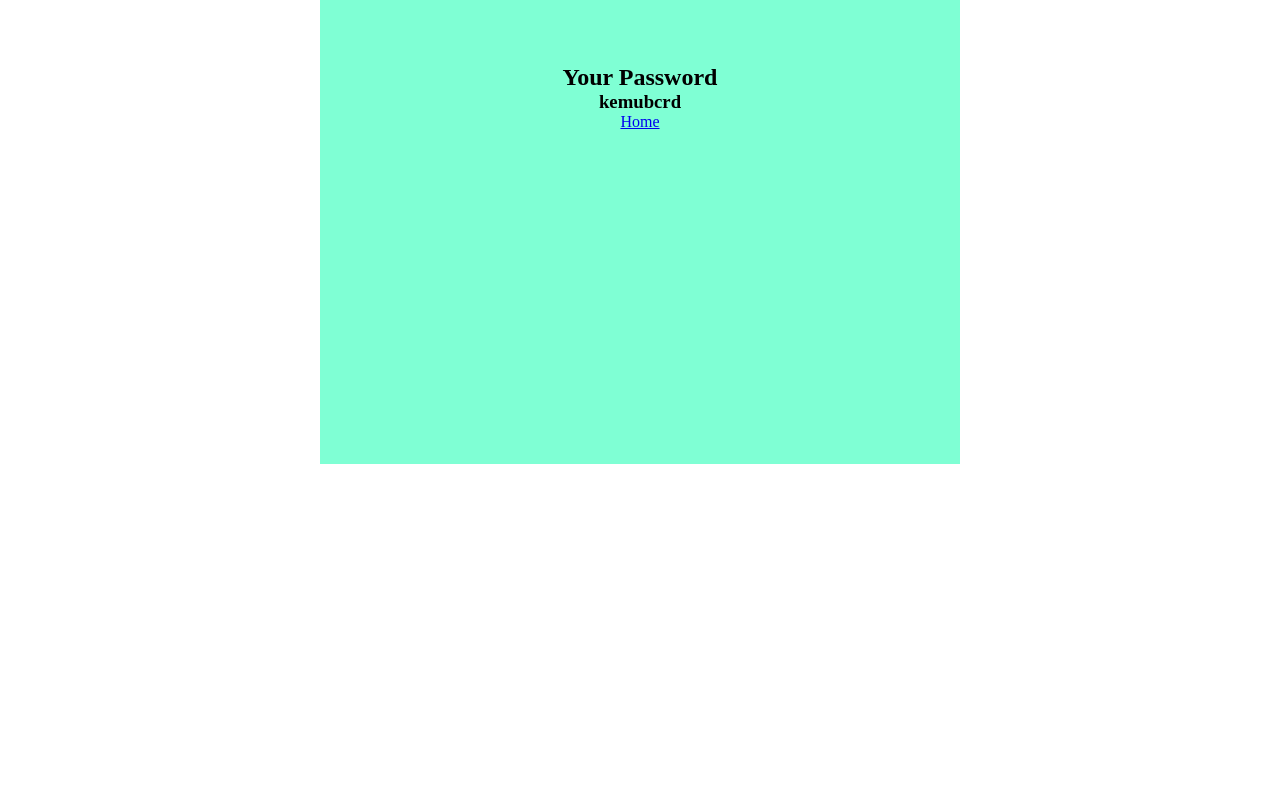
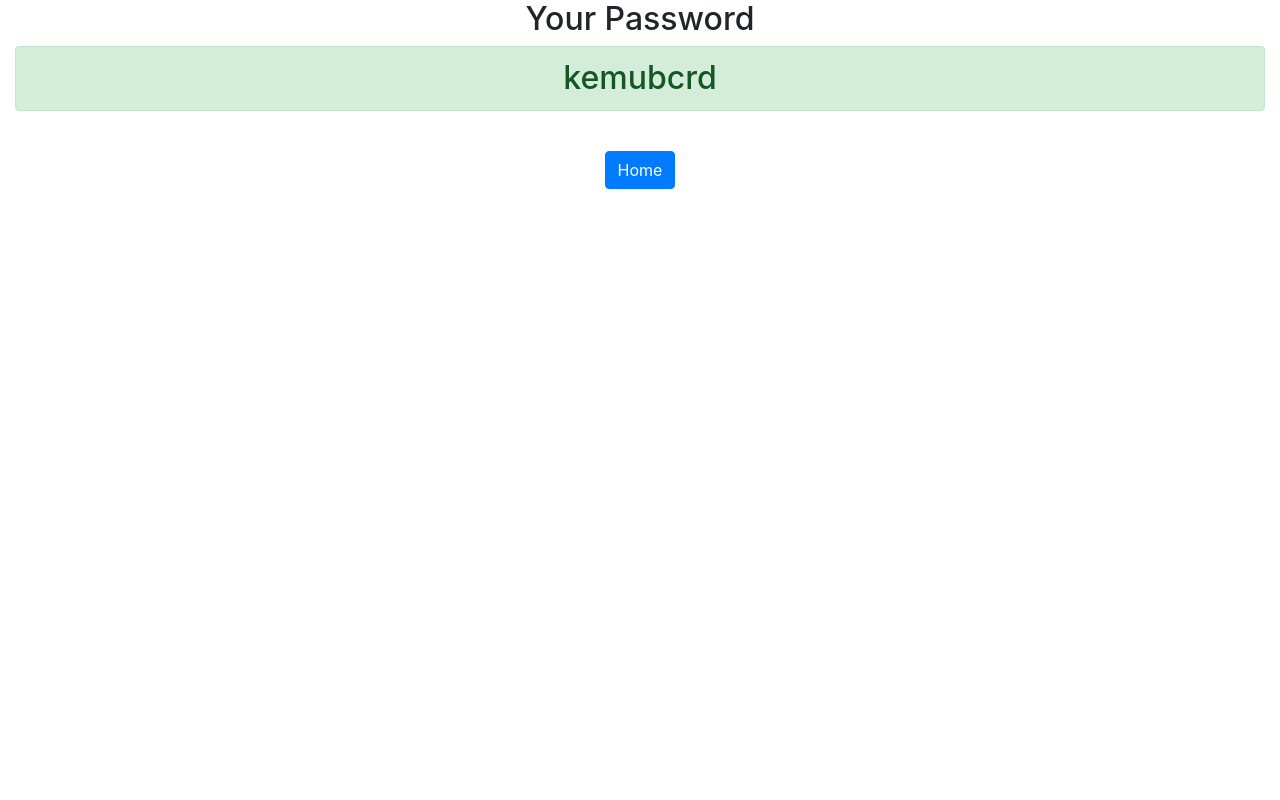
Before and after one commit to Samrat-Khan/django_password_generator, a Django app: page /result/ in a window 1280 px wide. Run offline with Django 3.2, Linux system fonts and the light colour scheme; some libraries are stand-ins or nearby versions.

Commit message:
Generate passowrd bootstarp Added

```diff
--- a/templates/home.html
+++ b/templates/home.html
@@ -22,7 +22,7 @@
     <input type="checkbox" name="uppercase">UpperCase<br>
     <input type="checkbox" name="numbers">Numbers<br>
     <input type="checkbox" name="specialChar">Special Characters<br>
-    <input type="submit" value="passwordGen">
+    <input type="submit" value="passwordGen" class="btn btn-success">
 </form>
 </div>
 
--- a/templates/result.html
+++ b/templates/result.html
@@ -3,42 +3,24 @@
 <head>
     <meta charset="UTF-8">
     <title>Result</title>
-    <style>
-        * {
-            margin: 0;
-            padding: 0;
-        }
-
-        .container {
-            text-align: center;
-            height: 100vh;
-        }
-
-        .mid {
-            background-color: aquamarine;
-            height: 50%;
-            width: 50%;
-            position: relative;
-            margin: auto;
-            padding-top: 5%;
-        }
-    </style>
+    {#    BootStrap Css Link#}
+    <link rel="stylesheet" href="https://stackpath.bootstrapcdn.com/bootstrap/4.4.1/css/bootstrap.min.css"
+          integrity="sha384-Vkoo8x4CGsO3+Hhxv8T/Q5PaXtkKtu6ug5TOeNV6gBiFeWPGFN9MuhOf23Q9Ifjh" crossorigin="anonymous">
 </head>
 <body>
 
 
-<section class="container">
-    <div class="mid">
+<div class="container-fluid text-center ">
+
         <h2>Your Password</h2>
-        <h3>{{ newspassword }}</h3>
+        <h3 class="alert alert-success" style="font-size: 2rem"> {{ newspassword }}</h3>
+    <br>
+
+        <a href="{% url  'Home' %}" class="btn btn-primary">Home</a>
 
 
-        <a href="{% url  'Home' %}">Home</a>
 
-    </div>
-
-
-</section>
+</div>
 
 
 </body>
```
